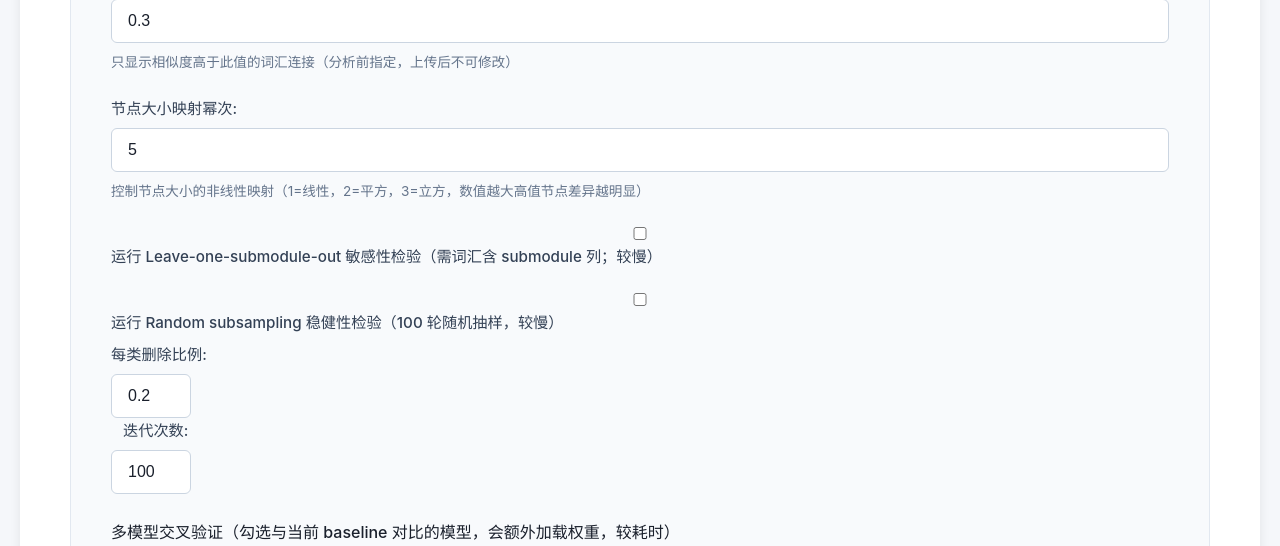
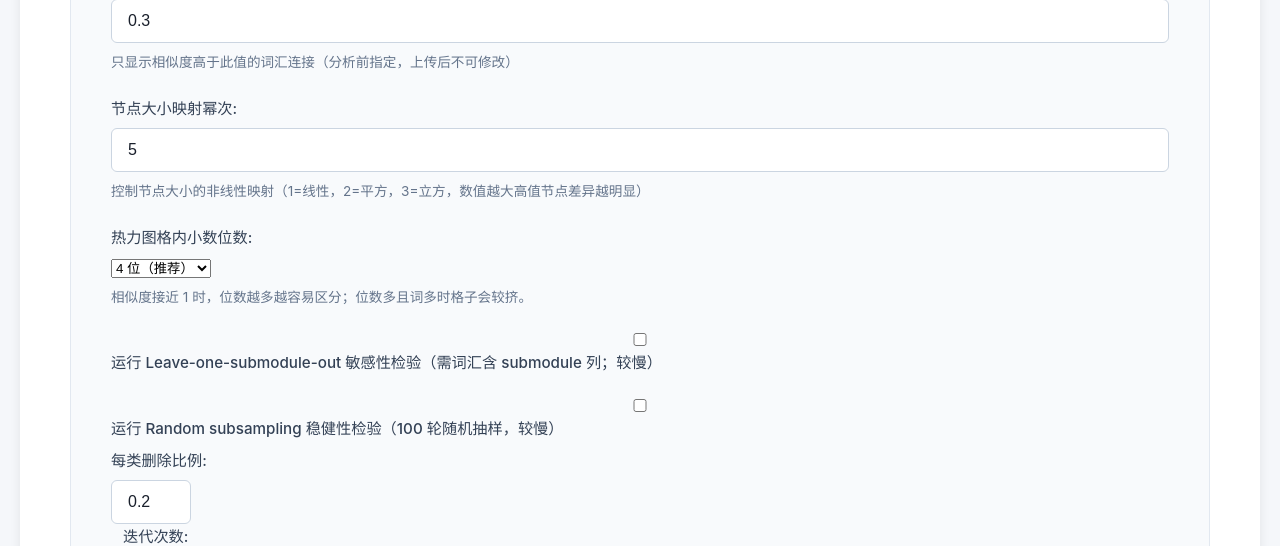
Before and after one commit to extradimen/semantic_distance_visualizer, a Flask app: page / in a window 1280 px wide. Shown: the part 619-1165 px from the top of the page. Run offline with Flask 3, Linux system fonts and the light colour scheme; some libraries are stand-ins or nearby versions.

Commit message:
fix: ModelScope tokenizer collapse for English; heatmap UX
- Detect when tokenizer maps different English words to same <unk> sequence;
  save HF sentence-transformers tokenizer into local weights dir and reload.
- Heatmap: use emb_matrix row indices (avoid word-key dict collision).
- Frontend: selectable heatmap decimal places (2-6); CJK font context for labels.

Co-authored-by: Cursor <cursoragent@cursor.com>

```diff
--- a/app.py
+++ b/app.py
@@ -35,6 +35,36 @@ plt.rcParams['font.sans-serif'] = [
 ]
 plt.rcParams['axes.unicode_minus'] = False  # 解决负号显示问题
 
+
+def get_matplotlib_cjk_font_family():
+    """选择能渲染中文等 CJK 的字体名，供热力图/坐标轴等与 seaborn 联用。
+
+    仅从已知 CJK 字体候选里解析，不把 rcParams 里的 DejaVu 等当作中文回退，
+    否则会出现「方框 / missing glyph」。
+    """
+    try:
+        available = {f.name for f in fm.fontManager.ttflist}
+        for name in (
+            'Noto Sans CJK SC',
+            'Noto Sans CJK JP',
+            'Noto Sans CJK HK',
+            'Noto Sans CJK KR',
+            'Source Han Sans SC',
+            'Source Han Sans CN',
+            'WenQuanYi Micro Hei',
+            'WenQuanYi Zen Hei',
+            'Droid Sans Fallback',
+            'SimHei',
+            'SimSun',
+            'Microsoft YaHei',
+        ):
+            if name in available:
+                return name
+    except Exception:
+        pass
+    return 'sans-serif'
+
+
 app = Flask(__name__)
 app.config['UPLOAD_FOLDER'] = 'uploads'
 app.config['RESULTS_FOLDER'] = 'results'
@@ -52,6 +82,60 @@ os.makedirs(cache_dir, exist_ok=True)
 # ModelScope 模型配置
 modelscope_model_id = 'extradimen/paraphrase-multilingual-MiniLM-L12-v2'
 modelscope_cache_dir = os.path.join(cache_dir, 'modelscope', 'hub')
+# 与权重匹配的官方分词器（HF Hub）；用于修复部分 ModelScope 快照中 tokenizer 与权重不匹配的问题
+HF_PARAPHRASE_MINILM_ID = 'sentence-transformers/paraphrase-multilingual-MiniLM-L12-v2'
+
+
+def _latin_text_tokenizer_collapsed(st_model):
+    """若不同英文词得到完全相同的 token id 序列，则英文会全部走 <unk>，向量塌缩为同一向量。"""
+    tok = getattr(st_model, 'tokenizer', None)
+    if tok is None:
+        return False
+    try:
+        a = tok.encode('Trade', add_special_tokens=True)
+        b = tok.encode('Advantage', add_special_tokens=True)
+        return a == b
+    except Exception:
+        return False
+
+
+def repair_paraphrase_multilingual_minilm_tokenizer(st_model, weights_dir=None):
+    """ModelScope 部分快照中 tokenizer 与权重不匹配：英文全部变为 <unk>，向量塌缩，相似度恒≈1。
+
+    做法：从 Hugging Face 拉取（或使用本地 HF 缓存）官方 tokenizer 文件，写入权重目录并
+    **重新加载** SentenceTransformer（ST 5.x 不允许直接替换 tokenizer 属性）。
+    weights_dir：SentenceTransformer 加载的本地目录；若为 None 则无法覆盖文件，仅告警。
+    """
+    if not _latin_text_tokenizer_collapsed(st_model):
+        return st_model
+    from transformers import AutoTokenizer
+
+    print(
+        '⚠️ 检测到本地 tokenizer 将英文误分为 <unk>（Trade 与 Advantage 的 token 序列相同），'
+        '相似度会恒为 ~1。正在用 Hugging Face 官方 tokenizer 覆盖配置并重新加载模型…'
+    )
+    try:
+        tok = AutoTokenizer.from_pretrained(HF_PARAPHRASE_MINILM_ID)
+        if weights_dir and os.path.isdir(weights_dir):
+            tj = os.path.join(weights_dir, 'tokenizer.json')
+            if os.path.isfile(tj):
+                bak = os.path.join(weights_dir, 'tokenizer.json.bak_before_hf_tokenizer')
+                if not os.path.isfile(bak):
+                    import shutil
+
+                    shutil.copy2(tj, bak)
+            tok.save_pretrained(weights_dir)
+            st2 = SentenceTransformer(weights_dir)
+            if _latin_text_tokenizer_collapsed(st2):
+                print('⚠️ 覆盖 tokenizer 后英文仍塌缩，请检查 HF 缓存是否完整。')
+            else:
+                print('✅ tokenizer 已修复并重新加载，英文分词正常。')
+            return st2
+        print('⚠️ 未提供权重目录，无法写入 tokenizer 文件；请改用 Hugging Face 加载或指定本地路径。')
+    except Exception as e:
+        print(f'⚠️ 修复 tokenizer 失败（离线时请预先缓存 sentence-transformers/paraphrase-multilingual-MiniLM-L12-v2）: {e}')
+    return st_model
+
 
 # 加载预训练模型（优先从 ModelScope 加载，适用于中国大陆用户）
 print("正在加载语义嵌入模型...")
@@ -61,9 +145,11 @@ try:
         modelscope_cache_dir,
         modelscope_model_id.replace("/", os.sep),
     )
+    _st_weights_dir = None
     if os.path.isfile(os.path.join(_local_ms, "modules.json")):
         print(f"使用本地已缓存模型: {_local_ms}")
         model = SentenceTransformer(_local_ms)
+        _st_weights_dir = _local_ms
         print("✅ 模型已从本地 ModelScope 缓存加载完成！")
     else:
         # 尝试从 ModelScope 加载
@@ -74,6 +160,7 @@ try:
             print(f"模型已下载到: {model_dir}")
             # 从本地路径加载模型
             model = SentenceTransformer(model_dir)
+            _st_weights_dir = model_dir
             print("✅ 模型已从 ModelScope 加载完成！")
         except ImportError:
             print("⚠️  ModelScope SDK 未安装，尝试从 Hugging Face 加载...")
@@ -95,6 +182,8 @@ try:
             os.environ['HF_HUB_CACHE'] = os.path.join(hf_cache_dir, 'hub')
             model = SentenceTransformer('paraphrase-multilingual-MiniLM-L12-v2')
             print("✅ 模型已从 Hugging Face 加载完成！")
+
+    model = repair_paraphrase_multilingual_minilm_tokenizer(model, _st_weights_dir)
 except Exception as e:
     print(f"❌ 模型加载失败: {e}")
     raise
@@ -194,13 +283,15 @@ def get_sentence_transformer(model_name_or_path, cache_root=None):
     if os.path.isdir(model_name_or_path) and os.path.isfile(
         os.path.join(model_name_or_path, 'config_sentence_transformers.json')
     ):
-        return SentenceTransformer(model_name_or_path)
+        st = SentenceTransformer(model_name_or_path)
+        return repair_paraphrase_multilingual_minilm_tokenizer(st, model_name_or_path)
     # ModelScope 风格缓存路径 extradimen/xxx
     ms_local = os.path.join(
         cache_root, 'modelscope', 'hub', model_name_or_path.replace('/', os.sep)
     )
     if os.path.isfile(os.path.join(ms_local, 'modules.json')):
-        return SentenceTransformer(ms_local)
+        st = SentenceTransformer(ms_local)
+        return repair_paraphrase_multilingual_minilm_tokenizer(st, ms_local)
 
     hf_hub_roots = [
         os.path.join(cache_root, 'huggingface', 'hub'),
@@ -209,14 +300,17 @@ def get_sentence_transformer(model_name_or_path, cache_root=None):
     for hr in hf_hub_roots:
         snap = _hf_hub_snapshot_path(model_name_or_path, hr)
         if snap:
-            return SentenceTransformer(snap)
+            st = SentenceTransformer(snap)
+            return repair_paraphrase_multilingual_minilm_tokenizer(st, snap)
 
     if not _huggingface_host_reachable():
         raise RuntimeError(
             '无法连接 huggingface.co，且本地未找到该模型的 Hugging Face 缓存。'
             '请取消「多模型验证」勾选，或先在可联网环境下载模型到 ~/.cache/huggingface/hub。'
         )
-    return SentenceTransformer(model_name_or_path)
+    st = SentenceTransformer(model_name_or_path)
+    wd = model_name_or_path if isinstance(model_name_or_path, str) and os.path.isdir(model_name_or_path) else None
+    return repair_paraphrase_multilingual_minilm_tokenizer(st, wd)
 
 
 def build_threshold_graph(data_list, similarity_matrix, threshold):
@@ -535,8 +629,20 @@ def calculate_semantic_distances(data_list, st_model=None):
         embeddings_dict[item['word']] = emb
     return embeddings_dict, emb_array
 
-def generate_heatmap(data_list, embeddings_dict, output_path):
-    """生成语义相似度热力图 - 只计算同分类同语言的词汇间相似度，多行显示"""
+
+def generate_heatmap(data_list, emb_array, output_path, heatmap_decimal_places=4):
+    """生成语义相似度热力图 - 只计算同分类同语言的词汇间相似度，多行显示
+
+    heatmap_decimal_places: 格内相似度显示小数位数（2–6），由前端传入。
+
+    必须使用与 data_list 顺序一致的 emb_array（逐行 encode），不能再用「词字符串→向量」
+    的字典：同一英文词（如 Trade）在多行重复出现时，字典只保留最后一次，会把不同行的词
+    错误地映射成同一向量，热力图上就出现大片 1.0；中文多为复合词、表中重复字符串较少，
+    往往看不出这一问题。
+    """
+    idx_of = {id(item): i for i, item in enumerate(data_list)}
+    emb_array = np.asarray(emb_array)
+
     # 按分类和语言分组
     groups = {}
     for item in data_list:
@@ -550,62 +656,77 @@ def generate_heatmap(data_list, embeddings_dict, output_path):
     if num_groups == 0:
         raise ValueError("没有有效的数据分组")
 
-    # 如果只有一个分组，直接生成单个热力图
-    if num_groups == 1:
-        group_key = list(groups.keys())[0]
-        group_items = groups[group_key]
-        words = [item['word'] for item in group_items]
-
-        # 计算相似度矩阵
-        embeddings = [embeddings_dict[item['word']] for item in group_items]
-        similarity_matrix = cosine_similarity(embeddings)
-
-        plt.figure(figsize=(max(20, len(words) * 0.8), max(16, len(words) * 0.7)))
-        sns.heatmap(similarity_matrix,
-                    xticklabels=words,
-                    yticklabels=words,
-                    annot=True,
-                    fmt='.2f',
-                    cmap='YlOrRd',
-                    cbar_kws={'label': '语义相似度'},
-                    square=True,
-                    annot_kws={'size': 8})
-        plt.title(f'词汇语义相似度热力图 - {group_key[0]} ({group_key[1]})',
-                 fontsize=20, pad=20, fontweight='bold', fontfamily='sans-serif')
-    else:
-        # 多个分组，生成子图 - 纵向排列（多行）
-        fig, axes = plt.subplots(num_groups, 1, figsize=(20, 16 * num_groups))
+    d = max(2, min(6, int(heatmap_decimal_places)))
+    fmt_str = f'.{d}f'
+    cjk_font = get_matplotlib_cjk_font_family()
+    sans_chain = plt.rcParams.get('font.sans-serif', [])
+    merged_sans = [cjk_font] + [x for x in sans_chain if x != cjk_font]
+
+    with plt.rc_context({'font.sans-serif': merged_sans, 'axes.unicode_minus': False}):
+        # 如果只有一个分组，直接生成单个热力图
         if num_groups == 1:
-            axes = [axes]
-
-        for idx, (group_key, group_items) in enumerate(groups.items()):
+            group_key = list(groups.keys())[0]
+            group_items = groups[group_key]
             words = [item['word'] for item in group_items]
-            embeddings = [embeddings_dict[item['word']] for item in group_items]
+
+            # 计算相似度矩阵（按节点在 data_list 中的位置取向量，避免同词覆盖）
+            embeddings = emb_array[[idx_of[id(it)] for it in group_items]]
             similarity_matrix = cosine_similarity(embeddings)
 
-            ax = axes[idx]
-            sns.heatmap(similarity_matrix,
+            nw = len(words)
+            heatmap_annot_font = 5 if nw > 20 else (6 if nw > 14 else 8)
+
+            plt.figure(figsize=(max(20, len(words) * 0.8), max(16, len(words) * 0.7)))
+            ax0 = sns.heatmap(similarity_matrix,
                         xticklabels=words,
                         yticklabels=words,
                         annot=True,
-                        fmt='.2f',
+                        fmt=fmt_str,
                         cmap='YlOrRd',
                         cbar_kws={'label': '语义相似度'},
                         square=True,
-                        annot_kws={'size': 8},
-                        ax=ax)
-            ax.set_title(f'{group_key[0]} ({group_key[1]})', fontsize=18, fontweight='bold', pad=15, fontfamily='sans-serif')
-            ax.set_xlabel('词汇', fontsize=14, fontfamily='sans-serif')
-            ax.set_ylabel('词汇', fontsize=14, fontfamily='sans-serif')
-            plt.setp(ax.get_xticklabels(), rotation=45, ha='right', fontsize=10)
-            plt.setp(ax.get_yticklabels(), rotation=0, fontsize=10)
-
-        plt.suptitle('词汇语义相似度热力图（按分类和语言分组）',
-                    fontsize=22, fontweight='bold', y=0.995, fontfamily='sans-serif')
-
-    plt.tight_layout()
-    plt.savefig(output_path, dpi=300, bbox_inches='tight', facecolor='white')
-    plt.close()
+                        annot_kws={'size': heatmap_annot_font, 'family': cjk_font})
+            plt.setp(ax0.get_xticklabels(), rotation=45, ha='right', fontsize=10, fontfamily=cjk_font)
+            plt.setp(ax0.get_yticklabels(), rotation=0, fontsize=10, fontfamily=cjk_font)
+            plt.title(f'词汇语义相似度热力图 - {group_key[0]} ({group_key[1]})',
+                     fontsize=20, pad=20, fontweight='bold', fontfamily=cjk_font)
+        else:
+            # 多个分组，生成子图 - 纵向排列（多行）
+            fig, axes = plt.subplots(num_groups, 1, figsize=(20, 16 * num_groups))
+            if num_groups == 1:
+                axes = [axes]
+
+            for idx, (group_key, group_items) in enumerate(groups.items()):
+                words = [item['word'] for item in group_items]
+                embeddings = emb_array[[idx_of[id(it)] for it in group_items]]
+                similarity_matrix = cosine_similarity(embeddings)
+
+                nw = len(words)
+                heatmap_annot_font = 5 if nw > 20 else (6 if nw > 14 else 8)
+
+                ax = axes[idx]
+                sns.heatmap(similarity_matrix,
+                            xticklabels=words,
+                            yticklabels=words,
+                            annot=True,
+                            fmt=fmt_str,
+                            cmap='YlOrRd',
+                            cbar_kws={'label': '语义相似度'},
+                            square=True,
+                            annot_kws={'size': heatmap_annot_font, 'family': cjk_font},
+                            ax=ax)
+                ax.set_title(f'{group_key[0]} ({group_key[1]})', fontsize=18, fontweight='bold', pad=15, fontfamily=cjk_font)
+                ax.set_xlabel('词汇', fontsize=14, fontfamily=cjk_font)
+                ax.set_ylabel('词汇', fontsize=14, fontfamily=cjk_font)
+                plt.setp(ax.get_xticklabels(), rotation=45, ha='right', fontsize=10, fontfamily=cjk_font)
+                plt.setp(ax.get_yticklabels(), rotation=0, fontsize=10, fontfamily=cjk_font)
+
+            plt.suptitle('词汇语义相似度热力图（按分类和语言分组）',
+                        fontsize=22, fontweight='bold', y=0.995, fontfamily=cjk_font)
+
+        plt.tight_layout()
+        plt.savefig(output_path, dpi=300, bbox_inches='tight', facecolor='white')
+        plt.close()
     return output_path
 
 def generate_network_graph_weighted(data_list, embeddings_dict, output_path, threshold=0.3, centrality_type='degree', power=5):
@@ -1469,10 +1590,17 @@ def upload_file():
             # 生成可视化
             results = {}
 
+            try:
+                hdp = int(request.form.get('heatmap_decimal_places', 4))
+            except (TypeError, ValueError):
+                hdp = 4
+            hdp = max(2, min(6, hdp))
+
             # 1. 热力图（按分类和语言分组）
             heatmap_path = os.path.join(app.config['RESULTS_FOLDER'], f'heatmap_{result_timestamp}.png')
-            generate_heatmap(data_list, embeddings_dict, heatmap_path)
+            generate_heatmap(data_list, emb_matrix, heatmap_path, heatmap_decimal_places=hdp)
             results['heatmap'] = f'/results/heatmap_{result_timestamp}.png'
+            results['heatmap_decimal_places'] = hdp
 
             # 2. 网络图（两个图：加权度中心性和加权特征向量中心性）
             threshold = float(request.form.get('threshold', 0.3))
--- a/static/js/main.js
+++ b/static/js/main.js
@@ -97,9 +97,17 @@ document.addEventListener('DOMContentLoaded', function() {
             return;
         }
 
+        const hdpEl = document.getElementById('heatmap_decimal_places');
+        let heatmapDecimals = hdpEl ? parseInt(hdpEl.value, 10) : 4;
+        if (isNaN(heatmapDecimals) || heatmapDecimals < 2 || heatmapDecimals > 6) {
+            showError('热力图小数位数请选择 2～6');
+            return;
+        }
+
         const formData = new FormData(form);
         formData.append('threshold', threshold);
         formData.append('power', power);
+        formData.set('heatmap_decimal_places', String(heatmapDecimals));
         if (document.getElementById('run_loo') && document.getElementById('run_loo').checked) {
             formData.set('run_loo', '1');
         }
--- a/templates/index.html
+++ b/templates/index.html
@@ -36,6 +36,18 @@
                         <label for="power">节点大小映射幂次:</label>
                         <input type="number" id="power" name="power" value="5" min="1" max="10" step="0.5" required>
                         <small>控制节点大小的非线性映射（1=线性，2=平方，3=立方，数值越大高值节点差异越明显）</small>
+                    </div>
+
+                    <div class="form-group">
+                        <label for="heatmap_decimal_places">热力图格内小数位数:</label>
+                        <select id="heatmap_decimal_places" name="heatmap_decimal_places">
+                            <option value="2">2 位</option>
+                            <option value="3">3 位</option>
+                            <option value="4" selected>4 位（推荐）</option>
+                            <option value="5">5 位</option>
+                            <option value="6">6 位</option>
+                        </select>
+                        <small>相似度接近 1 时，位数越多越容易区分；位数多且词多时格子会较挤。</small>
                     </div>
 
                     <div class="form-group optional-analysis">
```
